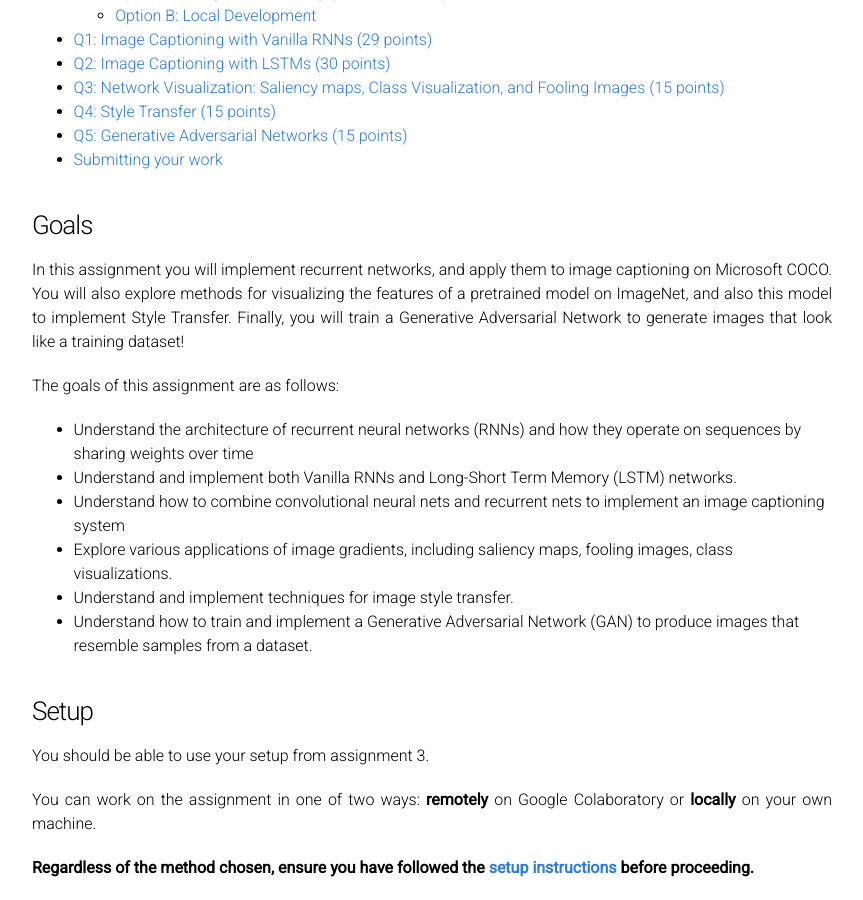
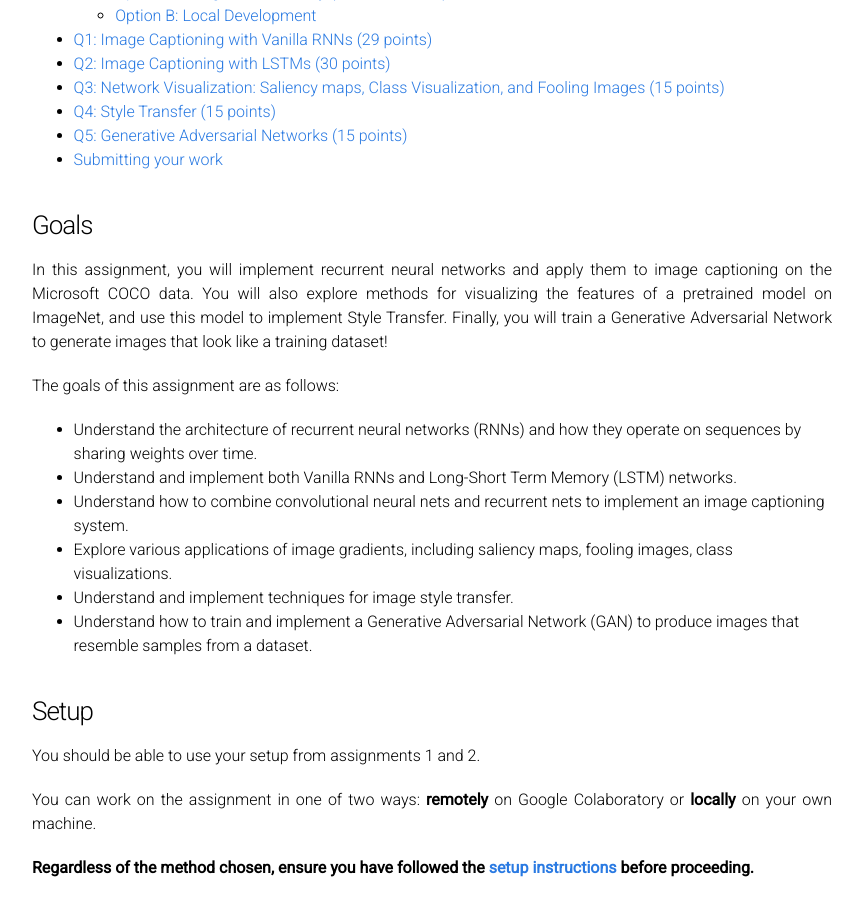
Before and after one commit to cs231n/cs231n.github.io, a Jekyll site: the page built from assignments/2020/assignment3.md, in a window 1280 px wide and 900 px high, scrolled down 338 px. Shown: the whole window, without its empty margins (208-1071 px from the left). Built offline with Jekyll 4.4.1, drawn with Linux system fonts in a browser that asks for light colours; some of the changed text lies outside the part shown.

Commit message:
update a3 to index

```diff
--- a/assignments/2020/assignment3.md
+++ b/assignments/2020/assignment3.md
@@ -29,21 +29,20 @@
 
 ### Goals
 
-In this assignment you will implement recurrent networks, and apply them to image captioning on Microsoft COCO. You will also explore methods for visualizing the features of a pretrained model on ImageNet, and also this model to implement Style Transfer. Finally, you will train a Generative Adversarial Network to generate images that look like a training dataset!
+In this assignment, you will implement recurrent neural networks and apply them to image captioning on the Microsoft COCO data. You will also explore methods for visualizing the features of a pretrained model on ImageNet, and use this model to implement Style Transfer. Finally, you will train a Generative Adversarial Network to generate images that look like a training dataset!
 
 The goals of this assignment are as follows:
 
-- Understand the architecture of recurrent neural networks (RNNs) and how they operate on sequences by sharing weights over time
+- Understand the architecture of recurrent neural networks (RNNs) and how they operate on sequences by sharing weights over time.
 - Understand and implement both Vanilla RNNs and Long-Short Term Memory (LSTM) networks.
-- Understand how to combine convolutional neural nets and recurrent nets to implement an image captioning system
+- Understand how to combine convolutional neural nets and recurrent nets to implement an image captioning system.
 - Explore various applications of image gradients, including saliency maps, fooling images, class visualizations.
 - Understand and implement techniques for image style transfer.
 - Understand how to train and implement a Generative Adversarial Network (GAN) to produce images that resemble samples from a dataset.
 
-
 ### Setup
 
-You should be able to use your setup from assignment 3.
+You should be able to use your setup from assignments 1 and 2.
 
 You can work on the assignment in one of two ways: **remotely** on Google Colaboratory or **locally** on your own machine.
 
@@ -82,21 +81,23 @@
 
 ### Q1: Image Captioning with Vanilla RNNs (29 points)
 
-The Jupyter notebook `RNN_Captioning.ipynb` will walk you through the implementation of an image captioning system on MS-COCO using vanilla recurrent networks.
+The notebook `RNN_Captioning.ipynb` will walk you through the implementation of an image captioning system on MS-COCO using vanilla recurrent networks.
 
 ### Q2: Image Captioning with LSTMs (30 points)
 
-The Jupyter notebook `LSTM_Captioning.ipynb` will walk you through the implementation of Long-Short Term Memory (LSTM) RNNs, and apply them to image captioning on MS-COCO.
+The notebook `LSTM_Captioning.ipynb` will walk you through the implementation of Long-Short Term Memory (LSTM) RNNs, and apply them to image captioning on MS-COCO.
 
 ### Q3: Network Visualization: Saliency maps, Class Visualization, and Fooling Images (15 points)
 
-The Jupyter notebooks `NetworkVisualization-TensorFlow.ipynb` /`NetworkVisualization-PyTorch.ipynb` will introduce the pretrained SqueezeNet model, compute gradients with respect to images, and use them to produce saliency maps and fooling images. Please complete only one of the notebooks (TensorFlow or PyTorch). No extra credit will be awardeded if you complete both notebooks.
+The notebooks `NetworkVisualization-TensorFlow.ipynb`, and `NetworkVisualization-PyTorch.ipynb` will introduce the pretrained SqueezeNet model, compute gradients with respect to images, and use them to produce saliency maps and fooling images. Please complete only one of the notebooks (TensorFlow or PyTorch). No extra credit will be awardeded if you complete both notebooks.
 
 ### Q4: Style Transfer (15 points)
-In the Jupyter notebooks `StyleTransfer-TensorFlow.ipynb`/`StyleTransfer-PyTorch.ipynb` you will learn how to create images with the content of one image but the style of another. Please complete only one of the notebooks (TensorFlow or PyTorch). No extra credit will be awardeded if you complete both notebooks.
+
+In thenotebooks `StyleTransfer-TensorFlow.ipynb` or `StyleTransfer-PyTorch.ipynb` you will learn how to create images with the content of one image but the style of another. Please complete only one of the notebooks (TensorFlow or PyTorch). No extra credit will be awardeded if you complete both notebooks.
 
 ### Q5: Generative Adversarial Networks (15 points)
-In the Jupyter notebooks `GANS-TensorFlow.ipynb`/`GANS-PyTorch.ipynb` you will learn how to generate images that match a training dataset, and use these models to improve classifier performance when training on a large amount of unlabeled data and a small amount of labeled data. Please complete only one of the notebooks (TensorFlow or PyTorch). No extra credit will be awarded if you complete both notebooks.
+
+In the notebooks `GANS-TensorFlow.ipynb` or `GANS-PyTorch.ipynb` you will learn how to generate images that match a training dataset, and use these models to improve classifier performance when training on a large amount of unlabeled data and a small amount of labeled data. Please complete only one of the notebooks (TensorFlow or PyTorch). No extra credit will be awarded if you complete both notebooks.
 
 ### Submitting your work
 
--- a/index.html
+++ b/index.html
@@ -22,6 +22,11 @@
     <div class="materials-item">
       <a href="assignments2020/assignment2/">
         Assignment #2: Fully-Connected Nets, BatchNorm, Dropout, ConvNets, Tensorflow/Pytorch
+      </a>
+    </div>
+    <div class="materials-item">
+      <a href="assignments2020/assignment3/">
+        Assignment #3: Image Captioning with Vanilla RNNs and LSTMs, Neural Net Visualization, Style Transfer, Generative Adversarial Networks
       </a>
     </div>
 <!--
```
